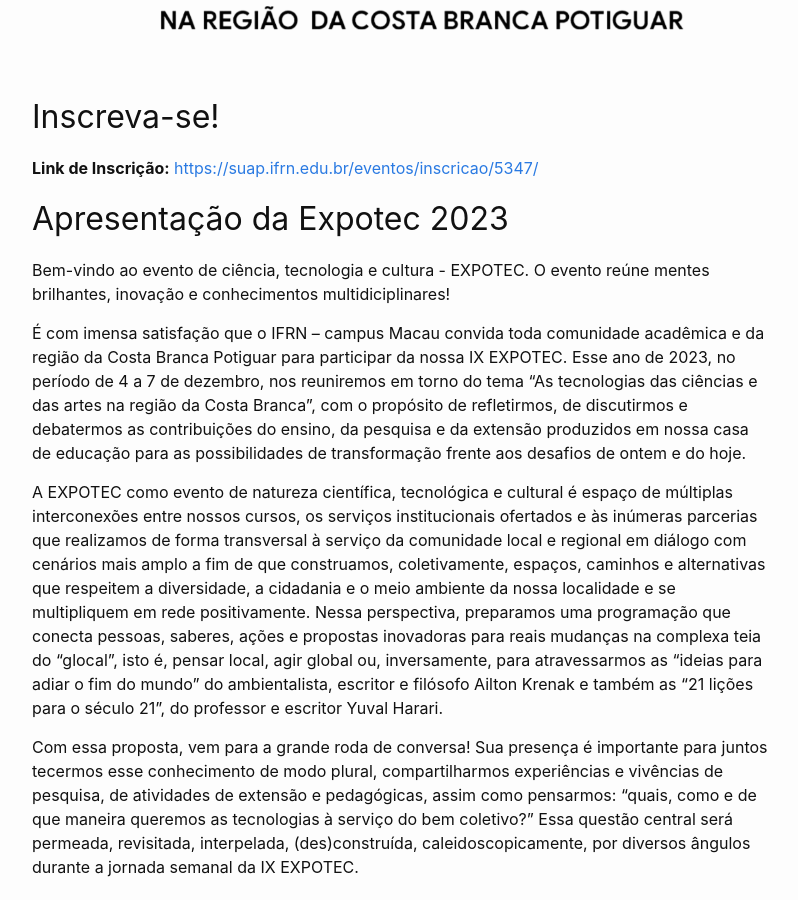
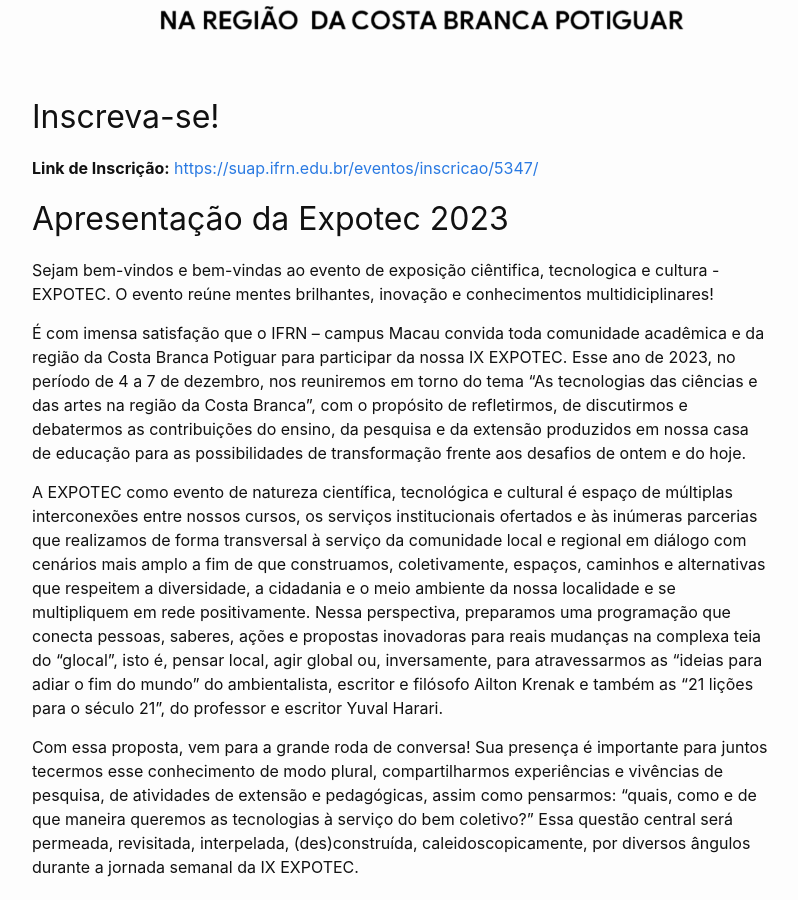
Before and after one commit to ifrn-macau/expotec2023, a Jekyll site: the page built from index.markdown, in a window 1280 px wide and 900 px high, scrolled down 612 px. Shown: the whole window, without its empty margins (238-1036 px from the left). Built offline with Jekyll 4.4.1, drawn with Linux system fonts in a browser that asks for light colours.

```diff
--- a/index.markdown
+++ b/index.markdown
@@ -171,7 +171,7 @@
 
 
 
-Bem-vindo ao evento de ciência, tecnologia e cultura - EXPOTEC. O evento reúne mentes brilhantes, inovação e conhecimentos multidiciplinares!
+Sejam bem-vindos e bem-vindas ao evento de exposição ciêntifica, tecnologica e cultura - EXPOTEC. O evento reúne mentes brilhantes, inovação e conhecimentos multidiciplinares!
 
 É com imensa satisfação que o IFRN – campus Macau convida toda comunidade acadêmica e da região da Costa Branca Potiguar para participar da nossa IX EXPOTEC. Esse ano de 2023, no período de 4 a 7 de dezembro, nos reuniremos em torno do tema “As tecnologias das ciências e das artes na região da Costa Branca”, com o propósito de refletirmos, de discutirmos e debatermos as contribuições do ensino, da pesquisa e da extensão produzidos em nossa casa de educação para as possibilidades de transformação frente aos desafios de ontem e  do hoje.
 
```
